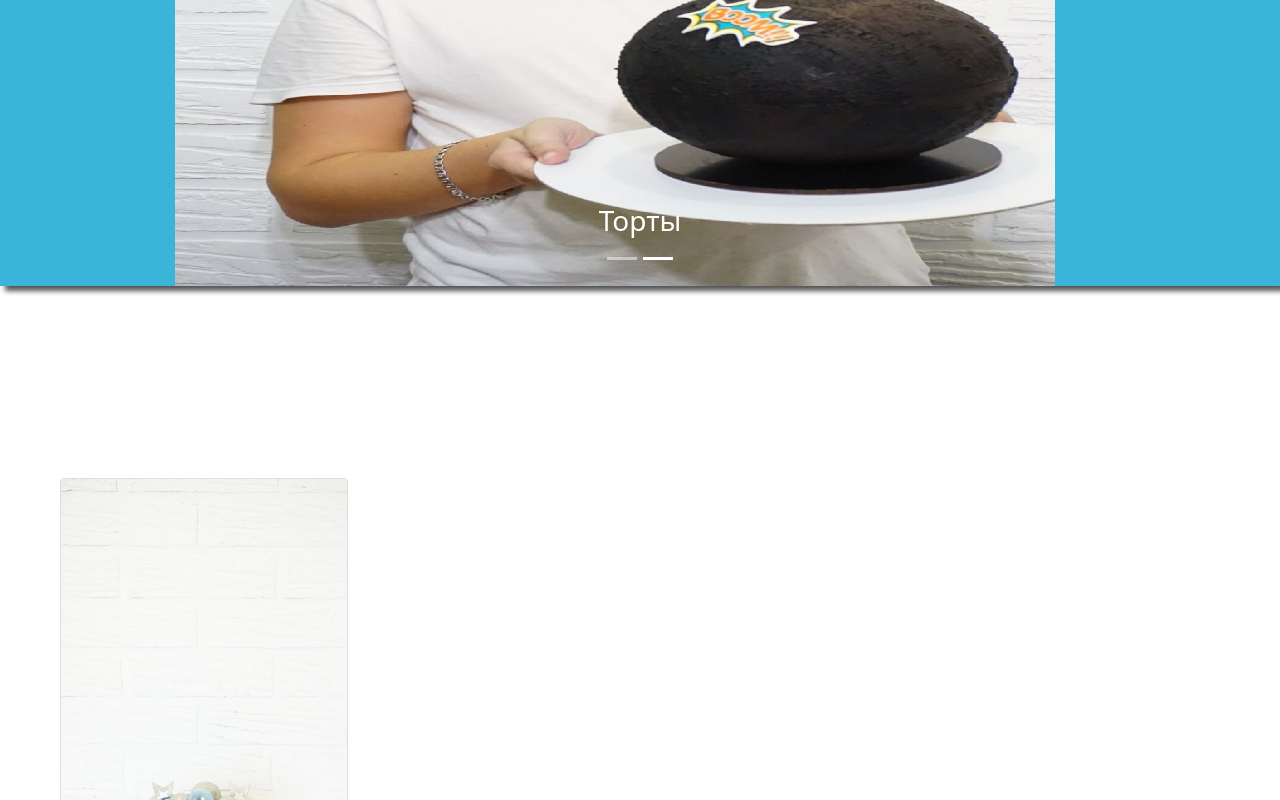
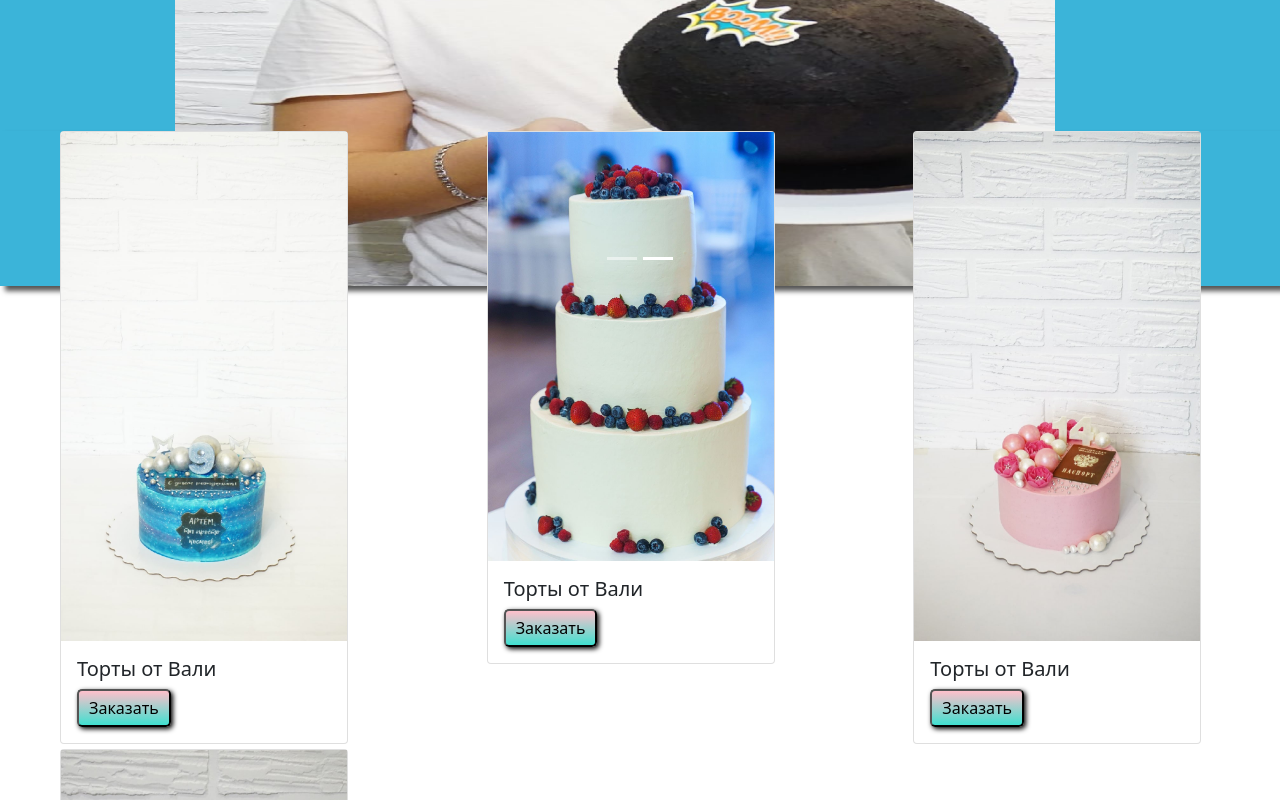
Before and after one commit to sergeianip20/rop, a Next.js app: page /secon in a window 1280 px wide. Shown: the part 520-1320 px from the top of the page. Built offline with nearby package versions, Linux system fonts and the light colour scheme.

Commit message:
Update global.module.css

```diff
--- a/styles/global.module.css
+++ b/styles/global.module.css
@@ -40,7 +40,7 @@ box-shadow:   5px 5px 5px black;
 border-radius: 5px 5px 5px 5px;
 
 }
-.user_grid {
+.users_grid {
 display: grid;
 grid-template-columns: 1fr 1fr 1fr;
 box-shadow:   5px 5px 5px black;
```
